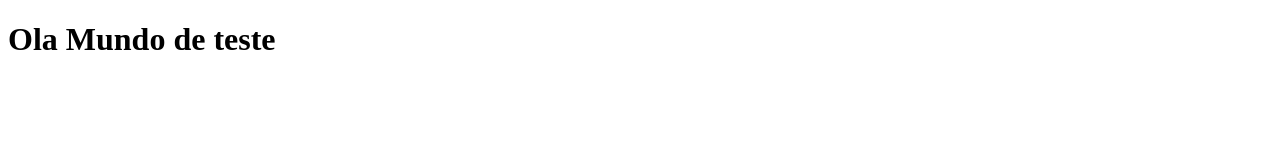
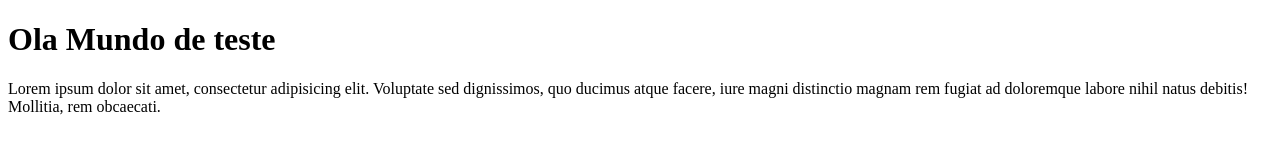
Before and after one commit to Adromane/Teste, a plain HTML site: page Index.html in a window 1280 px wide. Drawn offline with Linux system fonts and the light colour scheme.

Commit message:
add lorem

```diff
--- a/Index.html
+++ b/Index.html
@@ -8,6 +8,6 @@
 </head>
 <body>
     <h1>Ola Mundo de teste</h1>
-
+    <p>Lorem ipsum dolor sit amet, consectetur adipisicing elit. Voluptate sed dignissimos, quo ducimus atque facere, iure magni distinctio magnam rem fugiat ad doloremque labore nihil natus debitis! Mollitia, rem obcaecati.</p>
 </body>
 </html>
```
